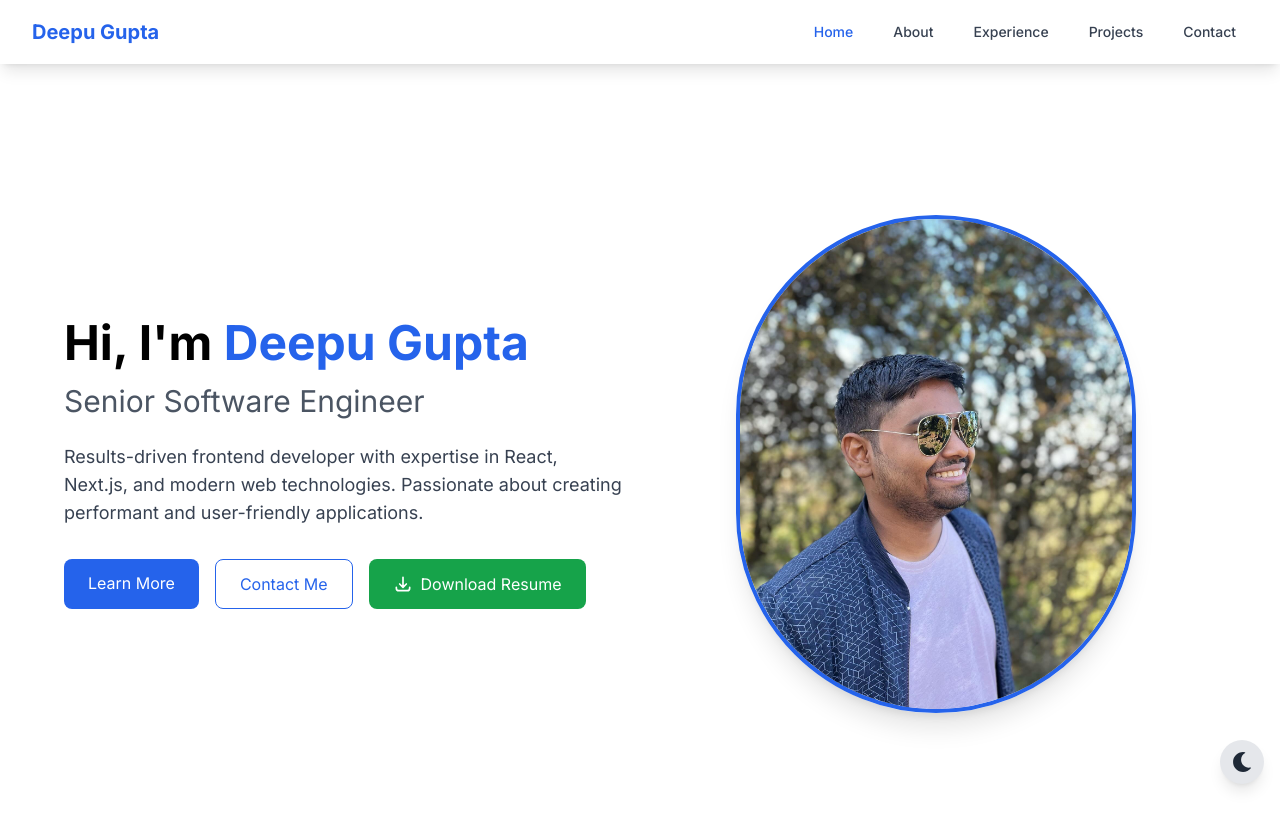
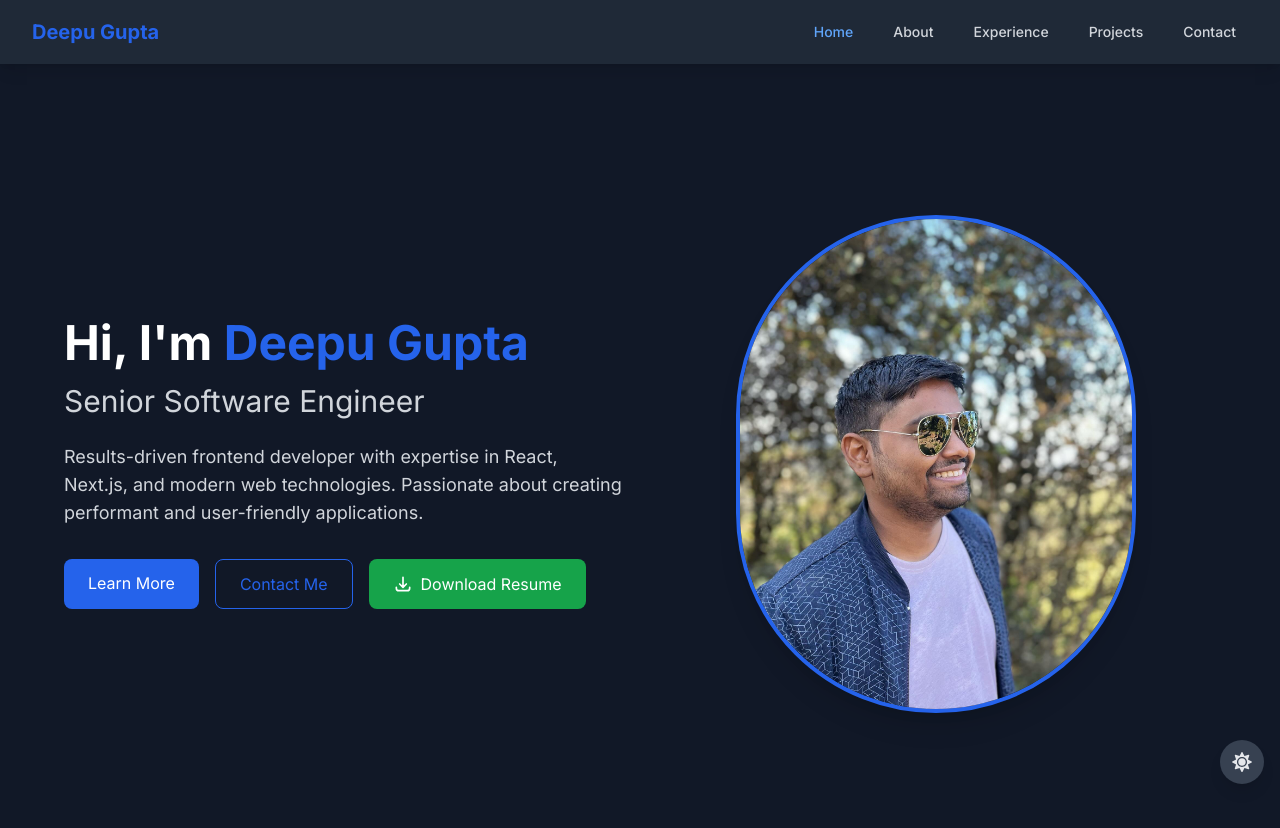
Before and after one commit to deepuguptacp/deepuguptacp.github.io, a Next.js app: page / in a window 1280 px wide. Shown: the top 828 px of the page. Built offline with nearby package versions, Linux system fonts and the light colour scheme.

Commit message:
personal website

```diff
--- a/app/components/theme-toggle/index.tsx
+++ b/app/components/theme-toggle/index.tsx
@@ -4,11 +4,11 @@ import { motion } from "framer-motion";
 import { FaSun, FaMoon } from "react-icons/fa";
 
 export default function ThemeToggle() {
-  const [theme, setTheme] = useState("light");
+  const [theme, setTheme] = useState("dark");
 
   useEffect(() => {
-    // Check if theme is stored in localStorage
-    const storedTheme = localStorage.getItem("theme") || "light";
+    // Check if theme is stored in localStorage, default to dark if not set
+    const storedTheme = localStorage.getItem("theme") || "dark";
     setTheme(storedTheme);
     document.documentElement.classList.toggle("dark", storedTheme === "dark");
   }, []);
```
Also changed, not shown: public/resume.md (+1 -1 lines), 1 other file (tests, documents, lock files or other folders).
